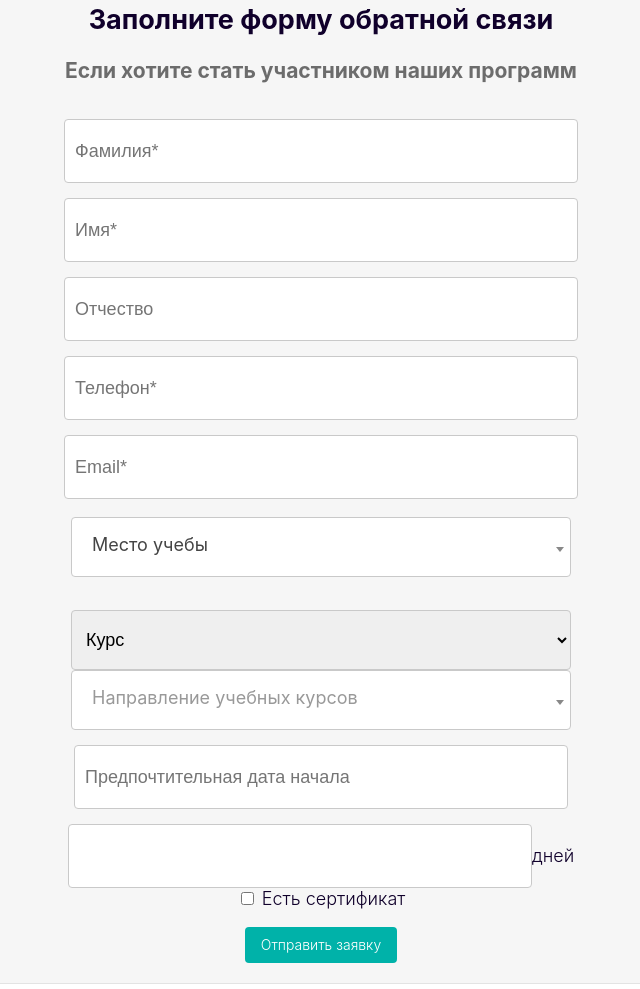
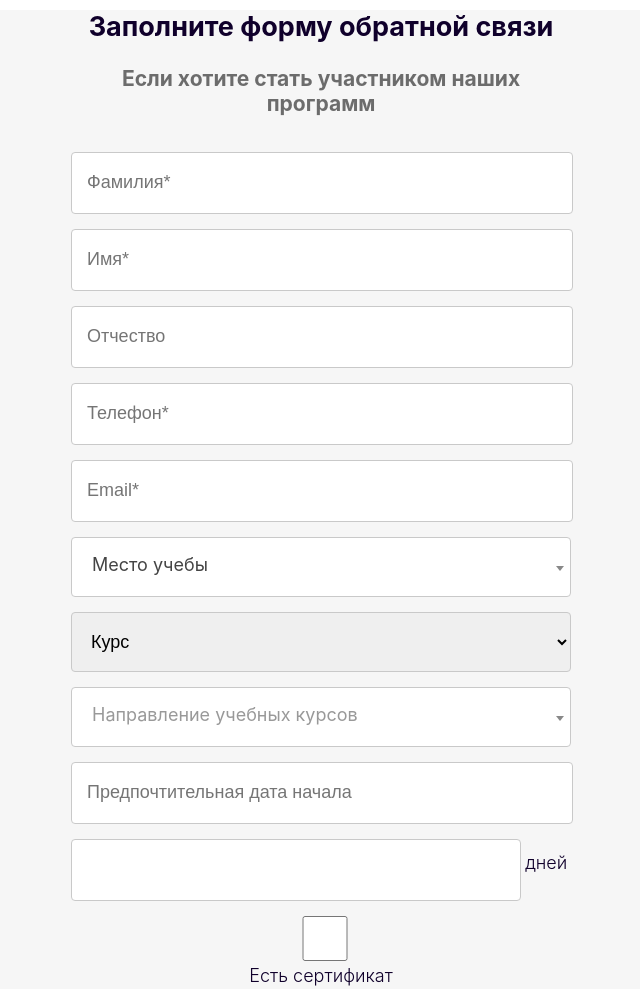
Before and after one commit to lyaguh/bumblebeeflightFront, a website: page university.html in a window 1280 px wide. Shown: the part 1189-2178 px from the top of the page, without its empty margins (319-959 px from the left). Drawn offline with nearby package versions, Linux system fonts and the light colour scheme.

Commit message:
edit forms

```diff
--- a/grantCSS.css
+++ b/grantCSS.css
@@ -71,7 +71,7 @@
     padding: 0 0 0 10px;
     font-size: 18px;
     height: 60px;
-    width: 500px;
+    width: 100%;
     border: 1px solid #c9c9c9;
     border-radius: 4px;
 	margin: 10px 10px 20px 0;
@@ -83,7 +83,7 @@
 }
 
 .input_app.wd{
-	width: 512px;
+	width: 100%;
 }
 
 .input_app.ss{
@@ -113,7 +113,7 @@
     padding-left: 12px;
     font-size: 18px;
     height: 60px;
-    width: 500px;
+    width: 100%;
     font-weight: 400;
     border-radius: 4px;
     /* margin: 10px 0 30px 10px; */
@@ -195,3 +195,8 @@
 	text-align: center;
 	margin-top: 15px;
 }
+
+.forms_form{
+    padding-left: 120px;
+    padding-right: 120px;
+}
--- a/practiceCSS.css
+++ b/practiceCSS.css
@@ -85,7 +85,8 @@
     line-height: 16px;
     border: 2px solid #e9f2ff;
     border-radius: 5px;
-    padding-left: 25px;
+    text-indent: 15px;
+    /* padding-left: 25px; */
 }
 .form_card{
     background: radial-gradient(148.06% 491.36% at 96.98% 115.9%, rgba(168, 168, 168, 0.77) 0%, rgba(175, 175, 175, 0) 100%) ;
@@ -158,7 +159,7 @@
 
 .forms_form input{
 	margin-top: 15px;
-	width: 400px;
+	width: 100%;
 }
 
 .dropezone{
--- a/probationCSS.css
+++ b/probationCSS.css
@@ -89,7 +89,9 @@
     line-height: 16px;
     border: 2px solid #e9f2ff;
     border-radius: 5px;
-    padding-left: 25px;
+    text-indent: 15px;
+    padding: 0%;
+    /* padding-left: 25px; */
 }
 .form_card{
     background: radial-gradient(148.06% 491.36% at 96.98% 115.9%, rgba(168, 168, 168, 0.77) 0%, rgba(175, 175, 175, 0) 100%) ;
@@ -144,9 +146,20 @@
 
 .forms_form input{
 	margin-top: 15px;
-	width: 400px;
+	/* width: 400px; */
 }
-
+.forms_form select{
+	margin-top: 15px;
+	/* width: 400px; */
+}
 .dropezone{
 	margin-top: 15px;
 }
+.form_item{
+    width:100%;
+    font-size: 18px;
+    height: 60px;
+    border-radius: 4px;
+    border: 1px solid #c9c9c9;
+	margin-top: 15px
+}
--- a/style.css
+++ b/style.css
@@ -1254,3 +1254,11 @@
 .bigselect {
     width: 500px !important;
 }
+.form_item{
+    width:100%;
+    font-size: 18px;
+    height: 60px;
+    border-radius: 4px;
+    border: 1px solid #c9c9c9;
+	margin-top: 15px
+}
--- a/university.html
+++ b/university.html
@@ -14,6 +14,7 @@
     <link rel="stylesheet" href="style.css">
     <link rel="stylesheet" href="studentCSS.css">
     <link rel="stylesheet" href="universityCSS.css">
+    <link rel="stylesheet" href="probationCSS.css">
     <link rel="shortcut icon" href="img/ak-bars-bank.png" type="image/x-icon">
 </head>
 
@@ -356,26 +357,29 @@
             <p>Узнать подробнее об образовательных программах можно <a href="/documents/Каталог программ.pdf" download="">здесь</a></p>
         </div>
     </section>
+
+
     <section class="forms_form mn">
         <div>
             <h2>Заполните форму обратной связи</h2>
             <h3>Если хотите стать участником наших программ</h3>
         </div>
+        <div id="formLabel">
         <form id="application" name="application" method="post" action="/api/university">
-            <input class="left" type="text" name="Secondname" placeholder="Фамилия*" required pattern="[А-Яа-яЁё]{1,}">
-            <input class="right" type="text" name="Firstname" placeholder="Имя*" required pattern="[А-Яа-яЁё]{1,}">
-            <input class="left" type="text" name="Patronymic" placeholder="Отчество" pattern="[А-Яа-яЁё]{1,}">
-            <input class="right" type="text" name="Phone" placeholder="Телефон*" required pattern="((8|\+7?)[\- ]?)?(\(?\d{3}\)?[\- ]?)?([\d\- ]{7,10})">
-            <input class="left email" type="email" name="Email" placeholder="Email*" required>
-            <p >
-                <select  class="input_app left" name="college" id="college">
+            <input class="form_item" type="text" name="Secondname" placeholder="Фамилия*" required pattern="[А-Яа-яЁё]{1,}">
+            <input class="form_item" type="text" name="Firstname" placeholder="Имя*" required pattern="[А-Яа-яЁё]{1,}">
+            <input class="form_item" type="text" name="Patronymic" placeholder="Отчество" pattern="[А-Яа-яЁё]{1,}">
+            <input class="form_item" type="text" name="Phone" placeholder="Телефон*" required pattern="((8|\+7?)[\- ]?)?(\(?\d{3}\)?[\- ]?)?([\d\- ]{7,10})">
+            <input class="form_item" type="email" name="Email" placeholder="Email*" required>
+            <div style="margin-top: 15px;">
+                <select  class="form_item"  name="college" id="college" required>
                 <option value="" selected disabled>Место учебы</option>
                 </select>
-            </p>
+            </div>
 
             <!-- <input class="input_app right" type="text" name="College" placeholder="Место учебы*" required> -->
 
-            <select class="left" name="course" id="course" required >
+            <select class="form_item" name="course" id="course" required style="text-indent: 15px;">
                 <option value="" disabled selected>Курс</option>
                 <option value=1>1 курс</option>
                 <option value=2>2 курс</option>
@@ -384,7 +388,8 @@
                 <option value=5>5 курс</option>
                 <option value=6>6 курс</option>
             </select>
-            <select class="right" name="courseDirection" id="courseDirection" required>
+            <div style="margin-top: 15px;">
+            <select class="form_item" name="courseDirection" id="courseDirection" required>
                 <option value='' disabled selected>Программа обучения</option>
                 <option value=1>Welcome тренинг</option>
                 <option value=2>Активные продажи по телефону ЮЛ</option>
@@ -442,13 +447,16 @@
                 <option value=54>Повышение финансовой грамотности</option>
 
 
-            </select>
-            <input class="left" type="text" name="startDate" id="startDate" placeholder="Предпочтительная дата начала" style="width: 80%;" onfocus="(this.type='date')" onblur="(this.type='text')">
-            <div style="width: 100%;"><input class="right" type="number" name="duration" style="width: 75%;"><a style="width: 30%; text-align: center;">дней</a> </div>
+            </select></div>
+            <input class="form_item" type="text" name="startDate" id="startDate" placeholder="Предпочтительная дата начала" onfocus="(this.type='date')" onblur="(this.type='text')">
+            <div style="width: 100%; display: flex; justify-content: space-between;">
+                <input class="form_item" type="number" name="duration" style="width: 90%;">
+                <a style="width: 10%; text-align: center; margin: auto;">дней</a>
+            </div>
 
             <div >
-                    <input type="checkbox" name="isCertificated" style="cursor:pointer"><span style="cursor:pointer"> Есть сертификат</span>
-                </div>
+                <input type="checkbox" name="isCertificated" style="cursor:pointer"><span style="cursor:pointer"> Есть сертификат</span>
+            </div>
             <div class="flex-auto relative" style="margin-bottom: 1em; margin-top: 1em">
                 <!---->
 
@@ -465,6 +473,7 @@
                 </div>
             </div>
         </form>
+        </div>
     </section>
 
 </div>
--- a/universityCSS.css
+++ b/universityCSS.css
@@ -76,7 +76,7 @@
     padding-left: 12px;
     font-size: 18px;
     height: 60px;
-    width: 500px;
+    width: 100%;
     font-weight: 400;
     border-radius: 4px;
     /* margin: 10px 0 30px 10px; */
```
Also changed, not shown: grant.html (+19 -12 lines), practice.html (+5 -1 lines), probation.html (+21 -5 lines).
